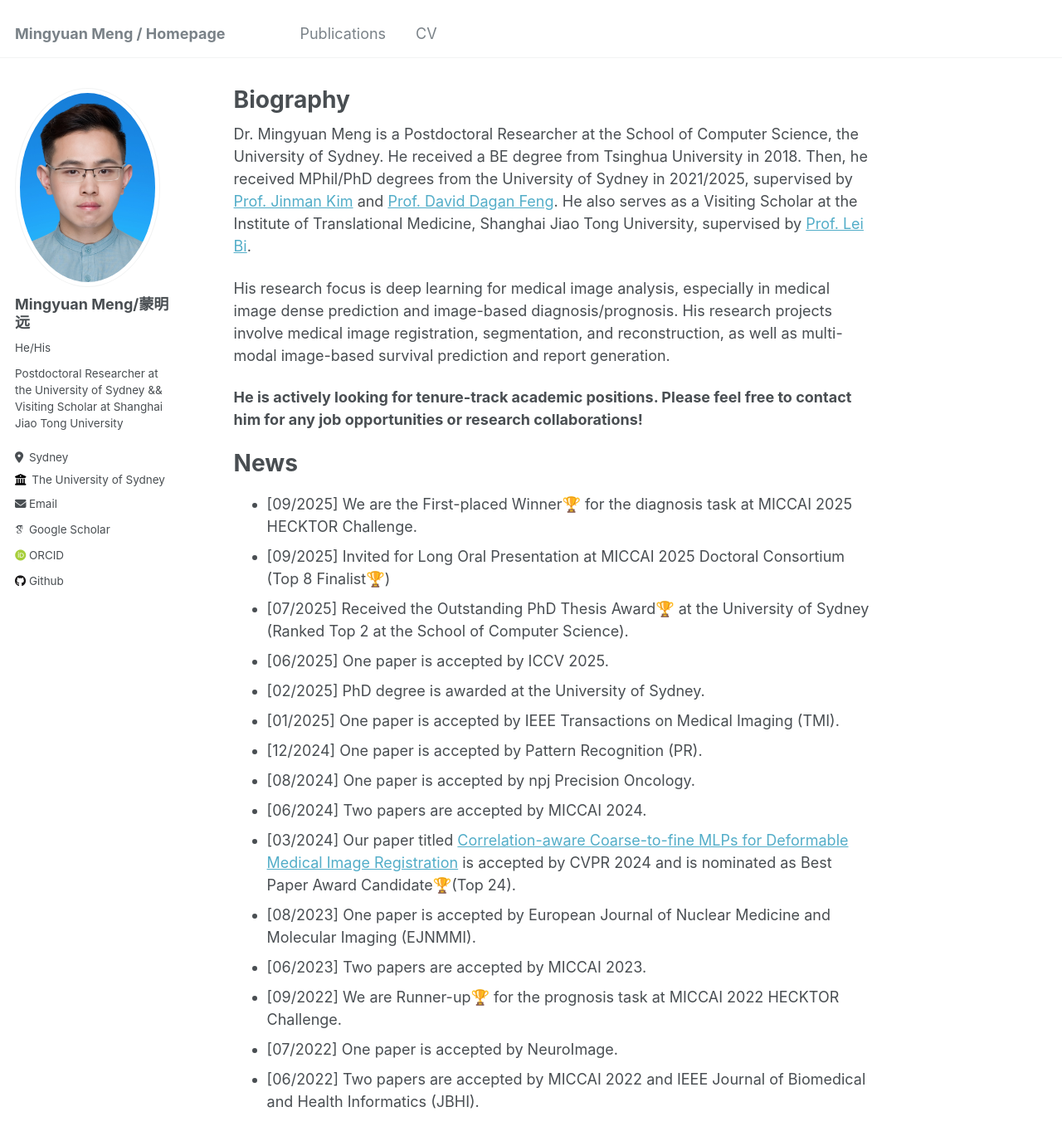
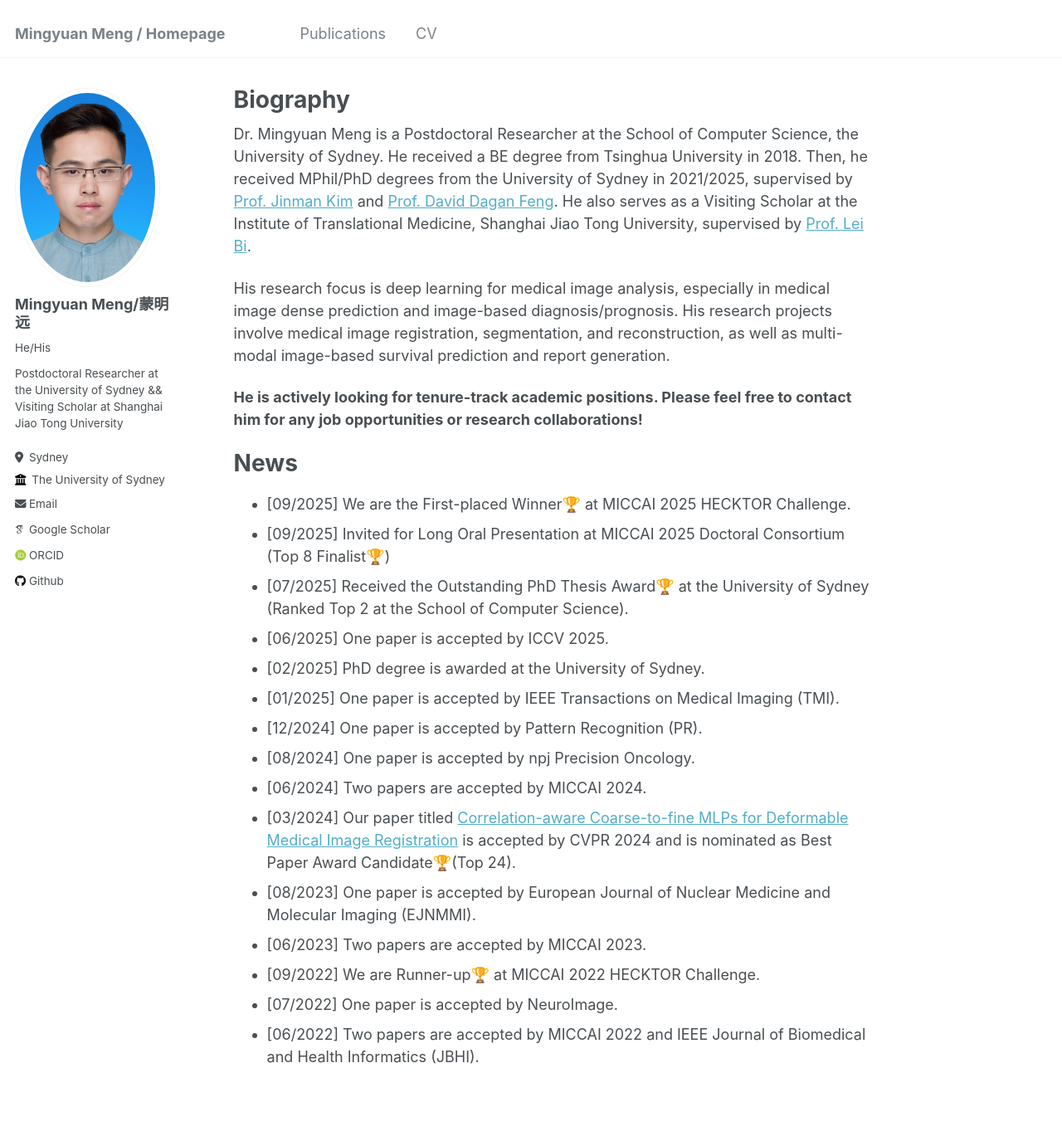
Before and after one commit to MungoMeng/mungomeng.github.io, a Jekyll site: the page built from _pages/about.md, in a window 1280 px wide and 1400 px high. Shown: the top 1375 px of the window at 83% size. Built offline with Jekyll 4.4.1, drawn with Linux system fonts in a browser that asks for light colours; some web fonts are replaced.

Commit message:
Update about.md

```diff
--- a/_pages/about.md
+++ b/_pages/about.md
@@ -15,7 +15,7 @@ His research focus is deep learning for medical image analysis, especially in me
 
 News
 ======
-* [09/2025] We are the First-placed Winner🏆 for the diagnosis task at MICCAI 2025 HECKTOR Challenge.
+* [09/2025] We are the First-placed Winner🏆 at MICCAI 2025 HECKTOR Challenge.
 * [09/2025] Invited for Long Oral Presentation at MICCAI 2025 Doctoral Consortium (Top 8 Finalist🏆)
 * [07/2025] Received the Outstanding PhD Thesis Award🏆 at the University of Sydney (Ranked Top 2 at the School of Computer Science).
 * [06/2025] One paper is accepted by ICCV 2025.
@@ -27,6 +27,6 @@ News
 * [03/2024] Our paper titled [Correlation-aware Coarse-to-fine MLPs for Deformable Medical Image Registration](https://arxiv.org/abs/2406.00123) is accepted by CVPR 2024 and is nominated as Best Paper Award Candidate🏆(Top 24).
 * [08/2023] One paper is accepted by European Journal of Nuclear Medicine and Molecular Imaging (EJNMMI).
 * [06/2023] Two papers are accepted by MICCAI 2023.
-* [09/2022] We are Runner-up🏆 for the prognosis task at MICCAI 2022 HECKTOR Challenge.
+* [09/2022] We are Runner-up🏆 at MICCAI 2022 HECKTOR Challenge.
 * [07/2022] One paper is accepted by NeuroImage.
 * [06/2022] Two papers are accepted by MICCAI 2022 and IEEE Journal of Biomedical and Health Informatics (JBHI).
```
